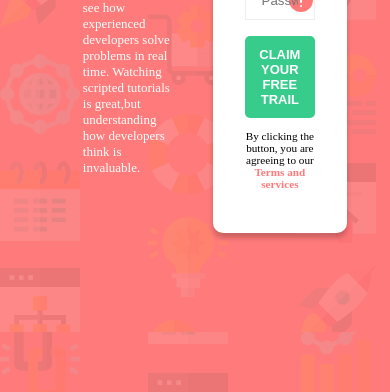
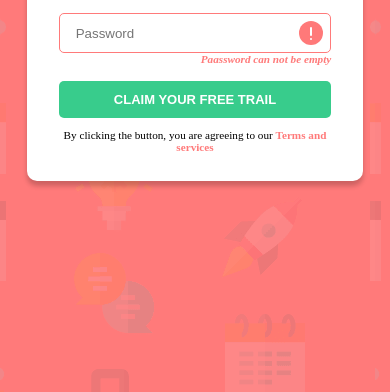
Before and after one commit to CatiaLove/Responsiveness-and-media-query, a website built with Vite: page index.html in a window 390 px wide. Shown: the part 468-860 px from the top of the page. Built offline with nearby package versions, Linux system fonts and the light colour scheme; a web font is replaced by a local one.

Commit message:
Added active states

```diff
--- a/index.html
+++ b/index.html
@@ -21,15 +21,19 @@
                 <div class="card-details">
                     <div class="card-box">
                         <input required type="text" placeholder="First Name">
+                        <div><em>First name can not be empty</em></div>
                     </div>
                     <div class="card-box">
                         <input required type="text" placeholder="Last Name">
+                        <div><em>Last name can not be empty</em></div>
                     </div>
                     <div class="card-box">
                         <input required type="email" placeholder="Email Address">
+                        <div><em>Looks like this is not an email</em></div>
                     </div>
                     <div class="card-box">
                         <input required type="text" placeholder="Password">
+                        <div><em>Paassword can not be empty</em></div>
                     </div>
                     <button>CLAIM YOUR FREE TRAIL</button>
                     <p> By clicking the button, you are agreeing to our <span>Terms and services</span></p>
--- a/style.css
+++ b/style.css
@@ -49,7 +49,7 @@ main > div > form > div {
     grid-template-columns: 100%;
     justify-content: start;
     background-color: #fff;
-    padding: 2rem;
+    padding: 1rem 2rem 1rem;
     border-radius: 10px;
     box-shadow: 0px 5px 5px hsl(0, 0%, 0%, 0.2);
 }
@@ -57,12 +57,22 @@ input {
     width: 100%;
     padding: 0.7rem 1rem;
     border: 1px solid #eee;
-    margin-bottom: 1rem;
+    margin-top: 1rem;
+    border-radius: 5px;
 }
-
+input + div {
+    margin: 0;
+    padding: 0;
+    display: none;
+    text-align: right;
+    color: hsl(0, 100%, 74%);
+    font-size: 0.7rem;
+    font-weight: 600;
+}
 .card-details button {
     background-color: hsl(154, 59%, 51%);
     font-weight: 600;
+    margin-top: 1rem;
 }
 .card-details p {
     text-align: center;
@@ -72,6 +82,34 @@ input {
     color: hsl(0, 100%, 74%);
     font-weight: 600;
 }
-input:required {
+
+input:focus, input:active {
+    outline: none;
+    border: 2px solid #eee;
+}
+input:invalid {
     background: #fff url("img/icon-error.svg") no-repeat 97% 50%;
+    border: 1px solid hsl(0, 100%, 74%);
 }
+input:invalid + div {
+    display: block;
+}
+
+@media(max-width: 992px) {
+    body {
+        background: hsl(0, 100%, 74%) url("img/bg-intro-mobile.png") repeat;
+        grid-template-columns: 100%;
+        justify-content: center;
+        align-content: start;
+    }
+    main {
+        display: grid;
+        grid-template-columns: 90%;
+        justify-content: center;
+    }
+    main div:first-child {
+        display: grid;
+        grid-template-columns: 100%;
+    }
+
+}
```
